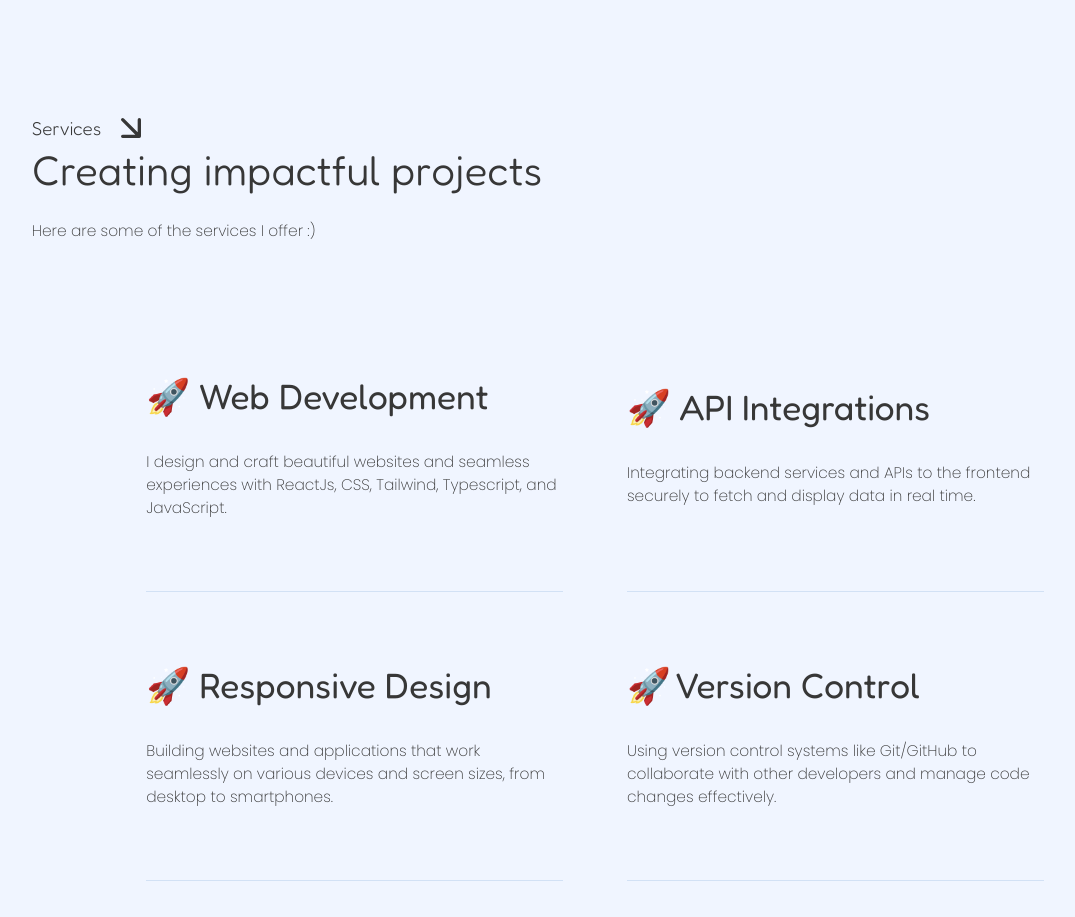
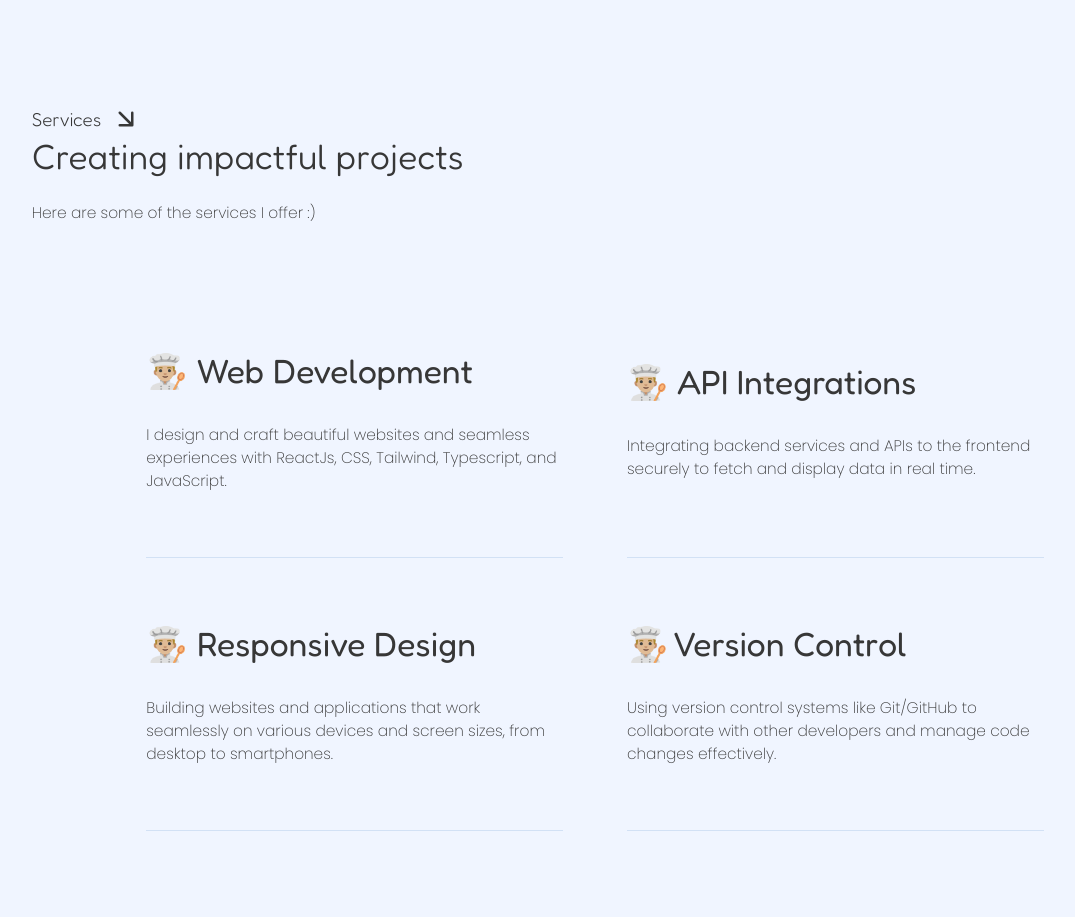
Before and after one commit to Charmingdc/Personal-Website, a React (Vite) app: page / in a window 1280 px wide. Shown: the part 1880-2797 px from the top of the page, without its empty margins (45-1120 px from the left). Built offline with nearby package versions, Linux system fonts and the light colour scheme.

Commit message:
Little styling update

```diff
--- a/src/App.css
+++ b/src/App.css
@@ -1,6 +1,5 @@
 /** importing fonts  **/
 @import url('https://fonts.googleapis.com/css2?family=Poppins:ital,wght@0,100;0,200;0,300;0,400;0,500;0,600;0,700;0,800;0,900;1,100;1,200;1,300;1,400;1,500;1,600;1,700;1,800;1,900&display=swap');
-
 
 @import url('https://fonts.googleapis.com/css2?family=Fredoka:wght@300..700&display=swap');
 
@@ -159,7 +158,7 @@ section {
 
 .section-headtitle {
  align-self: flex-start;
- font-size: 2.6rem;
+ font-size: 2.2rem;
  font-weight: 340;
  margin-bottom: 1.5rem;
 }
@@ -245,7 +244,7 @@ section {
 }
 
 .about-section-brief {
- height: 36rem;
+ height: 36.5rem;
  gap: 1rem;
 }
 
@@ -289,15 +288,6 @@ section {
  margin-right: .4rem;
 }
 
-.about-section-info > div  {
-  width: 8rem;
-  height: 8rem;
-  object-fit: cover;
-  border-radius: 50%;
-  margin-top: -6rem;
-  margin-bottom: 2rem;
- }
-
 .about-section-info p {
  margin-bottom: 1rem;
 }
@@ -315,7 +305,7 @@ section {
 
 .services-container > div {
   width: 90%;
-  height: 16rem;
+  height: 15rem;
   display: flex;
   flex-direction: column;
   align-items: center;
@@ -325,7 +315,7 @@ section {
 
 .services-container > div > h2 {
  align-self: flex-start;
- font-size: 2.2rem;
+ font-size: 2.1rem;
  font-weight: 400;
  margin-top: -2rem;
  margin-bottom: 2rem;
--- a/src/components/AboutmeSection.tsx
+++ b/src/components/AboutmeSection.tsx
@@ -20,7 +20,7 @@ const AboutmeSection = () => {
           whileInView="active">
           <h3> About me </h3>
 
-          <SvgIcons type='rightDownArrow' width='40px' height='40px' />
+          <SvgIcons type='rightDownArrow' width='30px' height='30px' />
         </motion.div>
 
         <motion.h1
--- a/src/components/ContactSection.tsx
+++ b/src/components/ContactSection.tsx
@@ -17,7 +17,7 @@ const ContactSection = () => {
       <div className='section-headtag'>
         <h3> Contact </h3>
 
-         <SvgIcons type='rightDownArrow' width='40px' height='40px' />
+         <SvgIcons type='rightDownArrow' width='30px' height='30px' />
       </div>
 
       <h2 className='section-headtitle'>
--- a/src/components/HeroSection.tsx
+++ b/src/components/HeroSection.tsx
@@ -20,7 +20,7 @@ const HeroSection = () => {
         </h1>
 
         <h2>
-         <span> Frontend Engineer </span>
+         <span> Frontend Developer </span>
         </h2>
       </motion.div>
 
--- a/src/components/ProjectSection.tsx
+++ b/src/components/ProjectSection.tsx
@@ -34,7 +34,7 @@ const ProjectSection = () => {
           whileInView="active">
            <h3> Portfolio </h3>
 
-           <SvgIcons type='rightDownArrow' width='40px' height='40px' />
+           <SvgIcons type='rightDownArrow' width='30px' height='30px' />
         </motion.div>
 
         <motion.h1
--- a/src/components/ResumeSection.tsx
+++ b/src/components/ResumeSection.tsx
@@ -30,7 +30,7 @@ const ResumeSection = () => {
           whileInView="active">
           <h3> Resume </h3>
 
-          <SvgIcons type='rightDownArrow' width='40px' height='40px' />
+          <SvgIcons type='rightDownArrow' width='30px' height='30px' />
         </motion.div>
 
         <motion.h1
--- a/src/components/ServiceSection.tsx
+++ b/src/components/ServiceSection.tsx
@@ -19,7 +19,7 @@ const ServiceSection = () => {
           whileInView="active">
            <h3> Services </h3>
 
-           <SvgIcons type='rightDownArrow' width='40px' height='40px' />
+           <SvgIcons type='rightDownArrow' width='30px' height='30px' />
         </motion.div>
 
         <motion.h1
@@ -43,7 +43,7 @@ const ServiceSection = () => {
             initial="hidden"
             whileTap={{ scale: 1.2 }}
             whileInView="active">
-            <h2> 🚀 Web Development </h2>
+            <h2> 👨🏼‍🍳 Web Development </h2>
 
             <p>
              I design and craft beautiful websites and seamless experiences with ReactJs, CSS, Tailwind, Typescript, and JavaScript.
@@ -55,7 +55,7 @@ const ServiceSection = () => {
             initial="hidden"
             whileTap={{ scale: 1.2 }}
             whileInView="active">
-            <h2> 🚀 API Integrations </h2>
+            <h2> 👨🏼‍🍳 API Integrations </h2>
 
             <p>
               Integrating backend services and APIs to the frontend securely to fetch and display data in real time.
@@ -67,7 +67,7 @@ const ServiceSection = () => {
             initial="hidden"
             whileTap={{ scale: 1.2 }}
             whileInView="active">
-            <h2> 🚀 Responsive Design </h2>
+            <h2> 👨🏼‍🍳 Responsive Design </h2>
 
             <p>
               Building websites and applications that work seamlessly on various devices and screen sizes, from desktop to smartphones.
@@ -79,7 +79,7 @@ const ServiceSection = () => {
             initial="hidden"
             whileTap={{ scale: 1.2 }}
             whileInView="active">
-            <h2> 🚀 Version Control </h2>
+            <h2> 👨🏼‍🍳 Version Control </h2>
 
             <p>
               Using version control systems like Git/GitHub to collaborate with other developers and manage code changes effectively.
--- a/src/index.css
+++ b/src/index.css
@@ -1,7 +1,7 @@
 :root {
  --text-color: rgb(220, 220, 220);
- --bg-color:  rgb(5, 5, 9);
- --shade: rgb(17, 18, 23) /* rgb(9, 8, 13)*/;
+ --bg-color:  rgb(8, 9, 10);
+ --shade: rgb(17, 18, 20) /* rgb(9, 8, 13)*/;
  --sclr: rgb(20, 30, 120);
  --box-radius: 1rem;
 }
```
